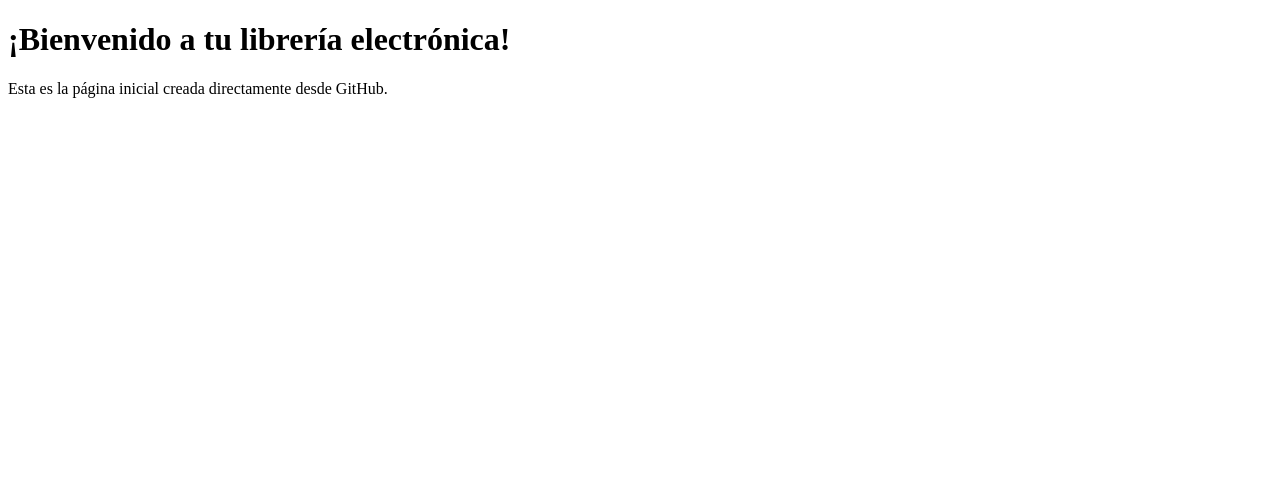
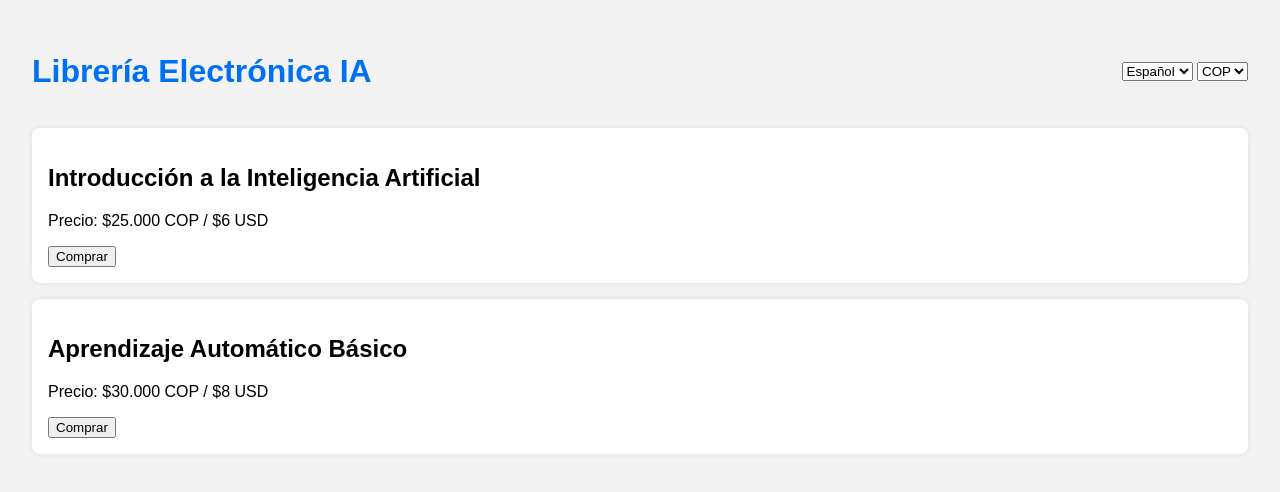
Before and after one commit to cesdiweb/libreria-electronica-ia, a plain HTML site: page index.html in a window 1280 px wide. Drawn offline with Linux system fonts and the light colour scheme.

Commit message:
Add files via upload

```diff
--- a/index.html
+++ b/index.html
@@ -1,11 +1,58 @@
 <!DOCTYPE html>
 <html lang="es">
 <head>
-  <meta charset="UTF-8">
-  <title>Librería Electrónica</title>
+  <meta charset="UTF-8" />
+  <meta name="viewport" content="width=device-width, initial-scale=1.0"/>
+  <title>Librería Electrónica IA</title>
+  <style>
+    body {
+      font-family: sans-serif;
+      margin: 0;
+      padding: 2rem;
+      background: #f2f2f2;
+    }
+    header {
+      display: flex;
+      justify-content: space-between;
+      align-items: center;
+    }
+    h1 {
+      color: #0070f3;
+    }
+    .libro {
+      background: white;
+      border-radius: 8px;
+      padding: 1rem;
+      margin: 1rem 0;
+      box-shadow: 0 0 5px rgba(0,0,0,0.1);
+    }
+  </style>
 </head>
 <body>
-  <h1>¡Bienvenido a tu librería electrónica!</h1>
-  <p>Esta es la página inicial creada directamente desde GitHub.</p>
+  <header>
+    <h1>Librería Electrónica IA</h1>
+    <div>
+      <select>
+        <option>Español</option>
+        <option>English</option>
+      </select>
+      <select>
+        <option>COP</option>
+        <option>USD</option>
+      </select>
+    </div>
+  </header>
+  <main>
+    <div class="libro">
+      <h2>Introducción a la Inteligencia Artificial</h2>
+      <p>Precio: $25.000 COP / $6 USD</p>
+      <button>Comprar</button>
+    </div>
+    <div class="libro">
+      <h2>Aprendizaje Automático Básico</h2>
+      <p>Precio: $30.000 COP / $8 USD</p>
+      <button>Comprar</button>
+    </div>
+  </main>
 </body>
 </html>
```
